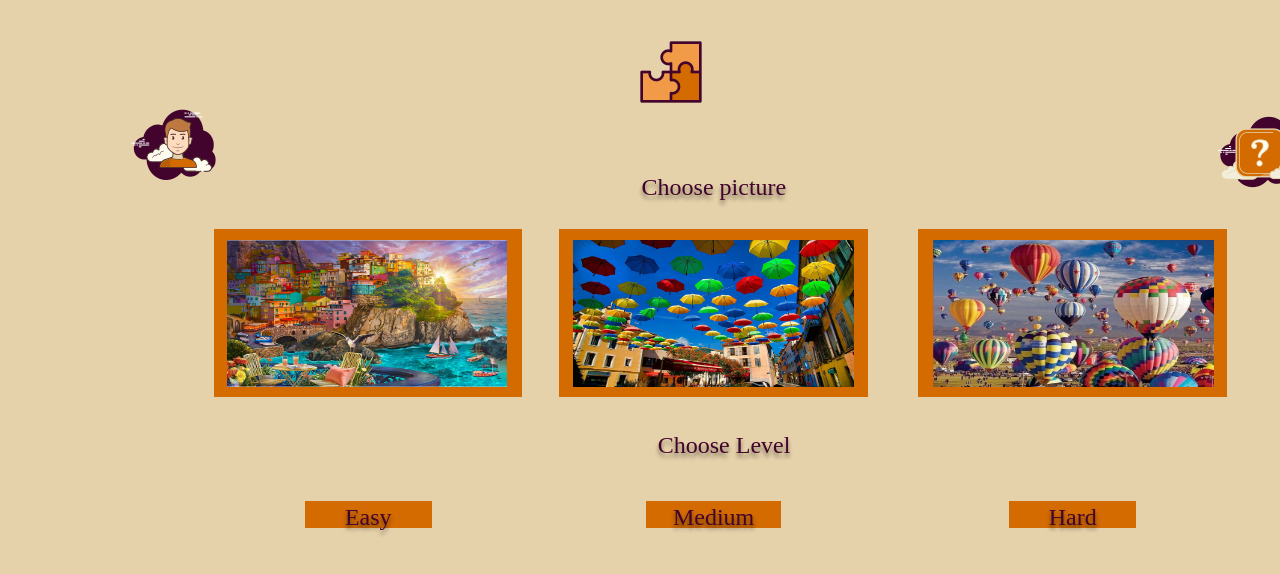
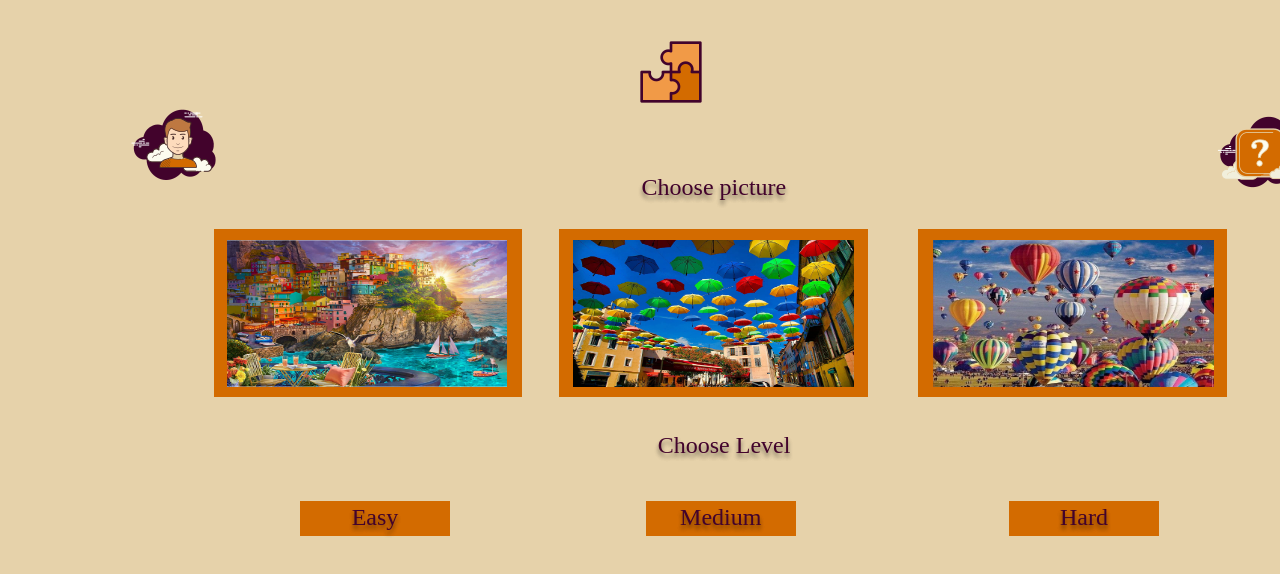
Before and after one commit to webAhead1/Puzzle-Game, a React (Vite) app: page / in a window 1280 px wide. Shown: the top 574 px of the page. Built offline with nearby package versions, Linux system fonts and the light colour scheme.

Commit message:
style the buttons

```diff
--- a/public/style.css
+++ b/public/style.css
@@ -103,11 +103,11 @@ main {
 
 .easyLevel {
   /* 5.1 */
-
+  cursor: pointer;
   position: absolute;
   width: 309.09px;
-  height: 55.13px;
-  left: 213.76px;
+  height: 70.13px;
+  left: 100px;
   top: 487.26px;
 
 
@@ -116,8 +116,8 @@ main {
 
   position: absolute;
   width: 309.09px;
-  height: 55.13px;
-  left: 213.76px;
+  height: 70.13px;
+  left: 100px;
   top: 487.26px;
 
   background: #D36B00;
@@ -126,9 +126,9 @@ main {
   /* Easy */
 
   position: absolute;
-  width: 127.49px;
-  height: 27.56px;
-  left: 304.56px;
+  width: 150px;
+  height: 35px;
+  left: 300px;
   top: 500.65px;
 
   font-family: 'Margarine';
@@ -149,9 +149,10 @@ main {
 .mediumLevel {
   /* 5.2 */
 
+  cursor: pointer;
   position: absolute;
   width: 309.09px;
-  height: 55.13px;
+  height: 70.13px;
   left: 559.54px;
   top: 487.26px;
 
@@ -161,7 +162,7 @@ main {
 
   position: absolute;
   width: 309.09px;
-  height: 55.13px;
+  height: 70.13px;
   left: 559.54px;
   top: 487.26px;
 
@@ -171,8 +172,8 @@ main {
   /* Middle */
 
   position: absolute;
-  width: 135.74px;
-  height: 27.56px;
+  width: 150px;
+  height: 35px;
   left: 645.75px;
   top: 500.65px;
 
@@ -193,9 +194,10 @@ main {
 .hardLevel {
   /* 5.3 */
 
+  cursor: pointer;
   position: absolute;
   width: 309.09px;
-  height: 55.13px;
+  height: 70.13px;
   left: 918.15px;
   top: 487.26px;
 
@@ -205,7 +207,7 @@ main {
 
   position: absolute;
   width: 309.09px;
-  height: 55.13px;
+  height: 70.13px;
   left: 918.15px;
   top: 487.26px;
 
@@ -215,8 +217,8 @@ main {
   /* Hard */
 
   position: absolute;
-  width: 127.49px;
-  height: 27.56px;
+  width: 150px;
+  height: 35px;
   left: 1008.95px;
   top: 500.65px;
 
```
